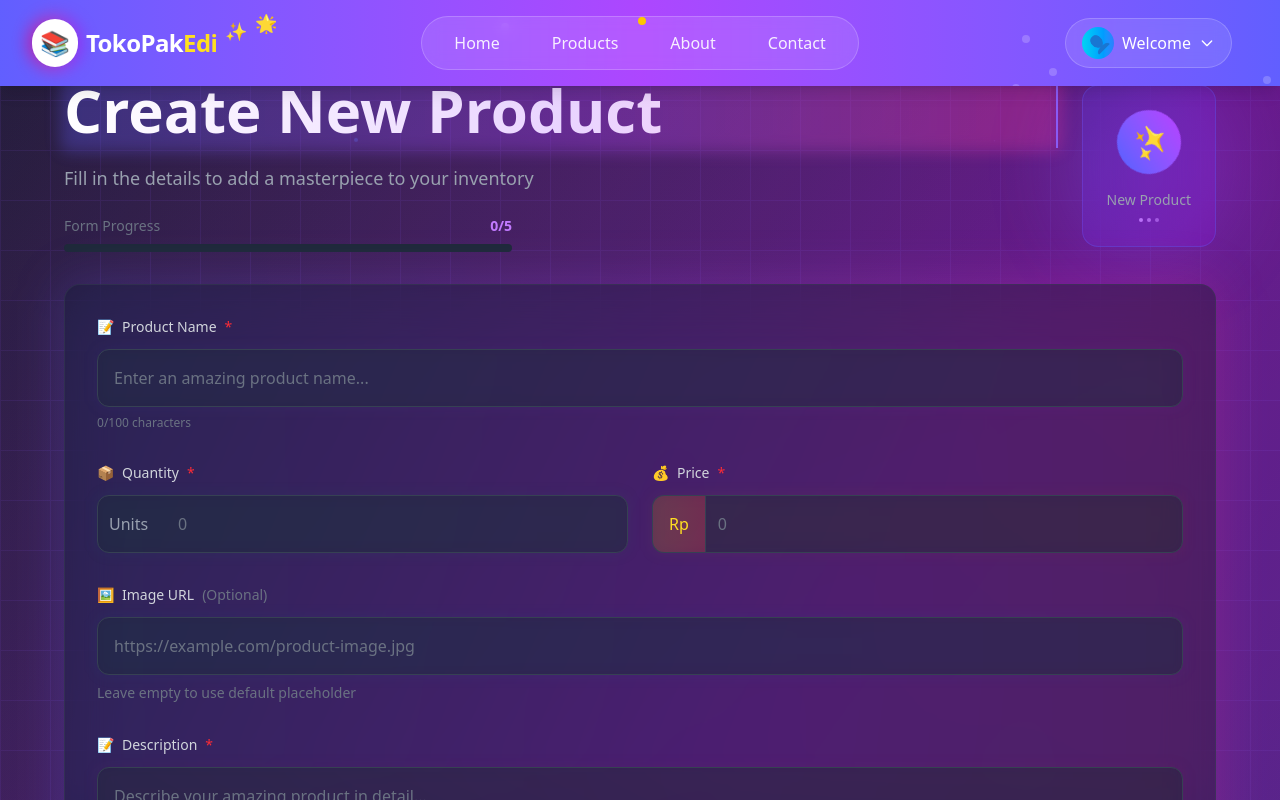
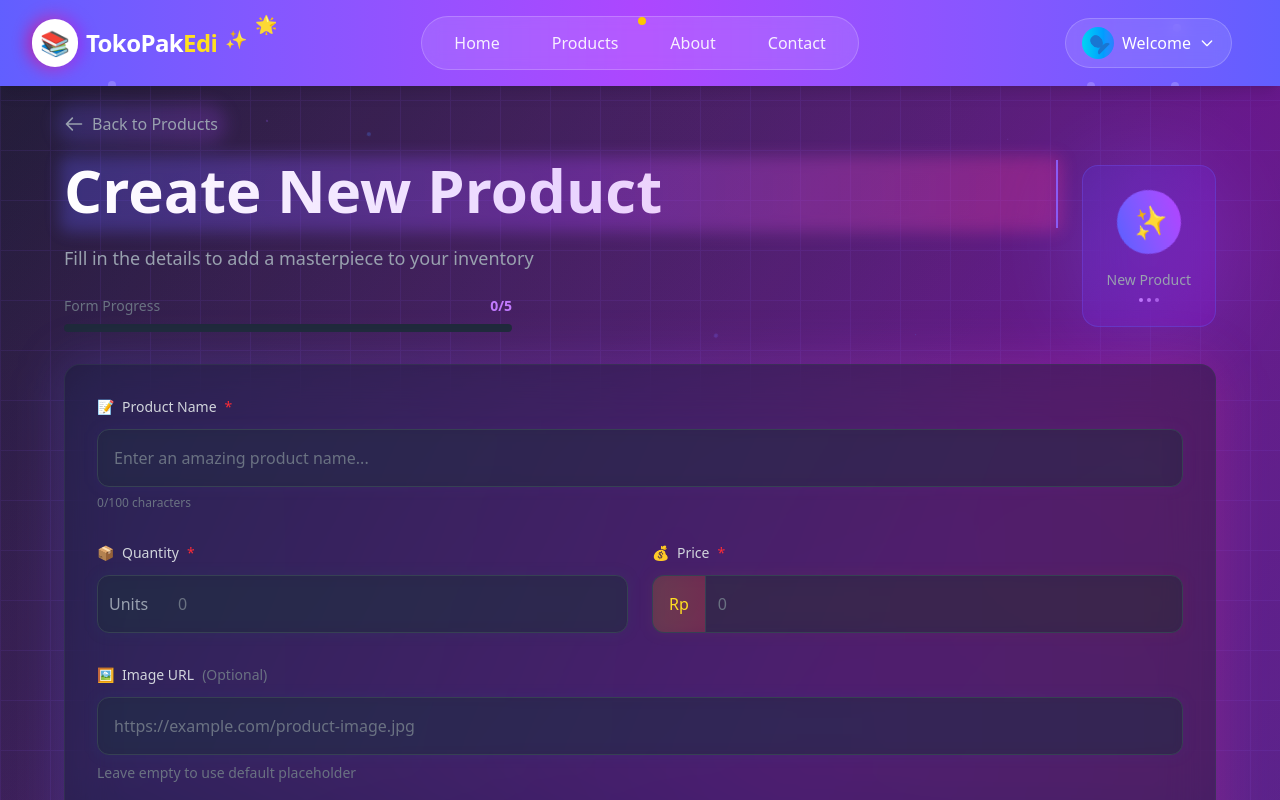
Before and after one commit to ignatiusdillwyn/final-project-frontend-coursenet, a React (Vite) app: page /addProduct in a window 1280 px wide. Shown: the top 800 px of the page. Built offline with nearby package versions, Linux system fonts and the light colour scheme.

Commit message:
enhance page

```diff
--- a/src/pages/AddProduct.jsx
+++ b/src/pages/AddProduct.jsx
@@ -511,7 +511,7 @@ const AddProduct = () => {
         }
       `}</style>
 
-      <div className={`page-container min-h-screen bg-gradient-to-br from-gray-900 via-purple-900 to-indigo-900 transition-all duration-1000 ${pageLoaded ? 'opacity-100' : 'opacity-0'}`}>
+      <div className={`page-container mt-20 min-h-screen bg-gradient-to-br from-gray-900 via-purple-900 to-indigo-900 transition-all duration-1000 ${pageLoaded ? 'opacity-100' : 'opacity-0'}`}>
         {/* Floating Background Elements */}
         {floatingElements.map(el => (
           <div
--- a/src/pages/Products.jsx
+++ b/src/pages/Products.jsx
@@ -255,13 +255,6 @@ const Products = () => {
             title: `Delete "${product.name}"?`,
             html: `
                 <div class="text-center">
-                    <div class="mb-4">
-                        <div class="relative mx-auto w-32 h-32 overflow-hidden rounded-lg bg-gradient-to-br from-red-500/20 to-orange-500/20 border-2 border-red-500/50 flex items-center justify-center">
-                            <svg class="w-16 h-16 text-red-500 animate-pulse" fill="none" stroke="currentColor" viewBox="0 0 24 24">
-                                <path stroke-linecap="round" stroke-linejoin="round" stroke-width="2" d="M19 7l-.867 12.142A2 2 0 0116.138 21H7.862a2 2 0 01-1.995-1.858L5 7m5 4v6m4-6v6m1-10V4a1 1 0 00-1-1h-4a1 1 0 00-1 1v3M4 7h16"></path>
-                            </svg>
-                        </div>
-                    </div>
                     <p class="text-lg font-semibold text-gray-800">This action cannot be undone!</p>
                     <p class="text-gray-600 mt-2">All data for <span class="font-bold text-red-600">${product.name}</span> will be permanently deleted.</p>
                     <div class="mt-4 p-3 bg-gradient-to-r from-red-50 to-orange-50 rounded-lg border border-red-200">
```
